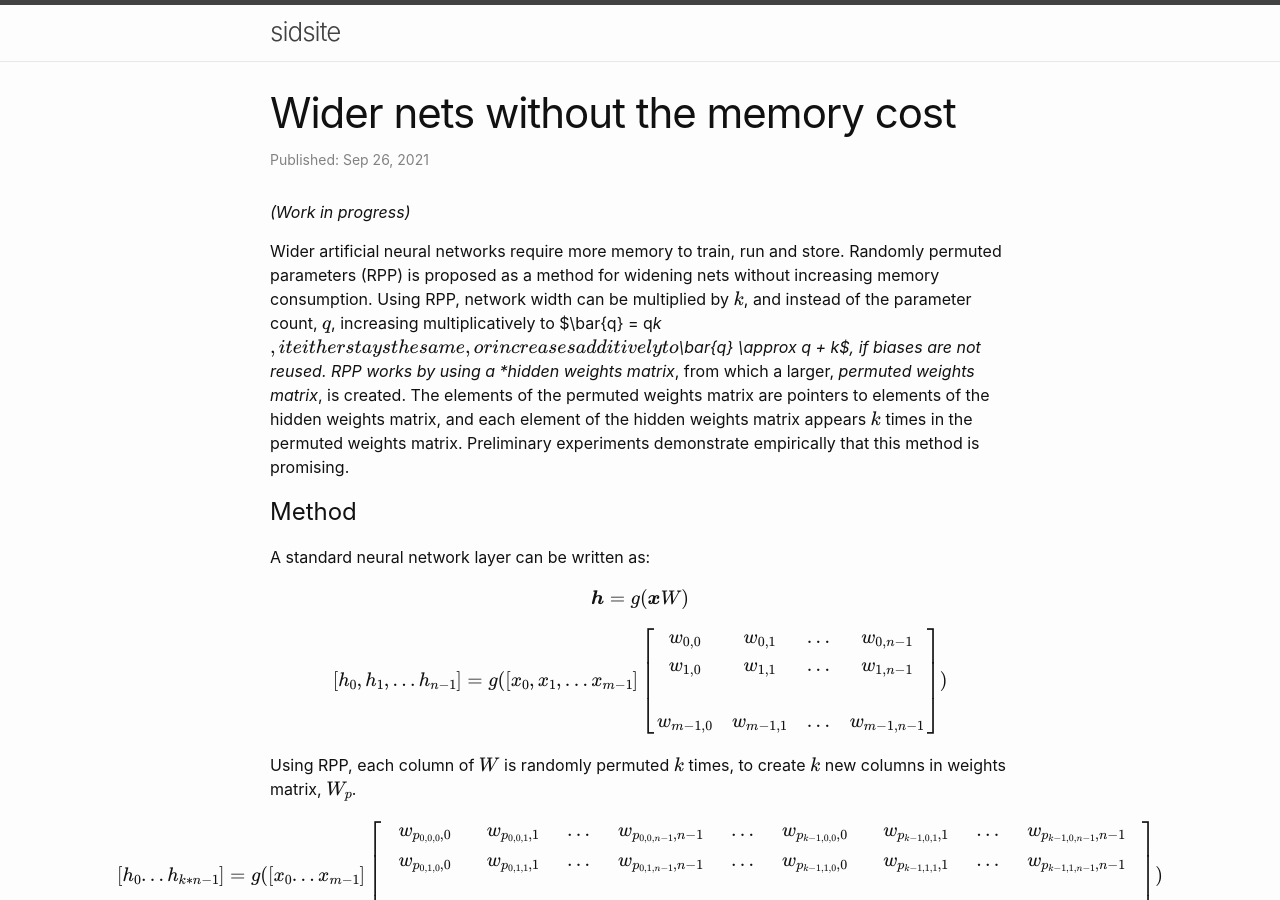
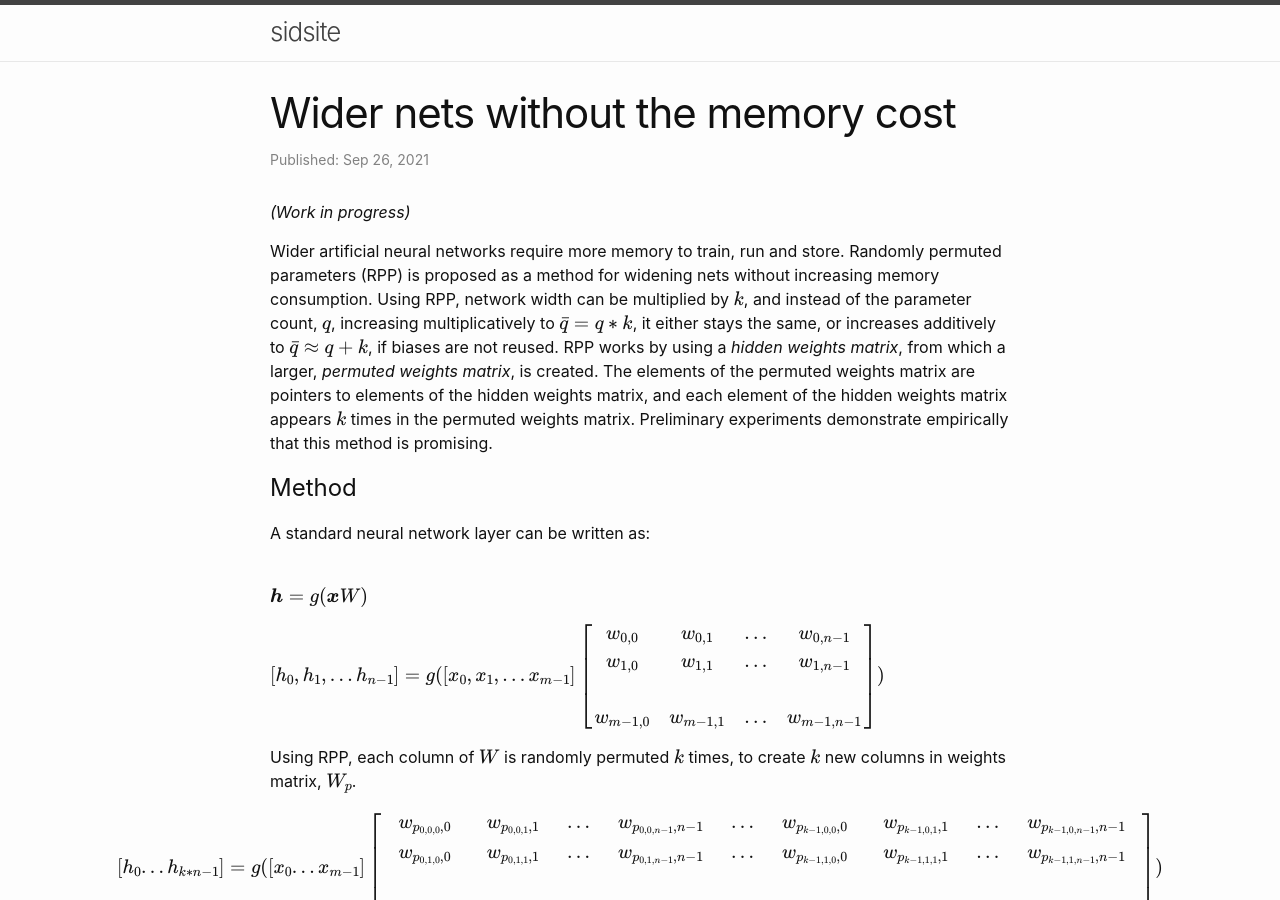
Before and after one commit to sradc/sradc.github.io, a Jekyll site: the page built from _posts/2021-09-26-rpp-nets.md, in a window 1280 px wide and 900 px high. Built offline with Jekyll 4.4.1, drawn with Linux system fonts in a browser that asks for light colours; formulas are drawn with MathJax 3; comment, search, counter and statistics services are not loaded.

Commit message:
added <br>s

```diff
--- a/_posts/2021-09-26-rpp-nets.md
+++ b/_posts/2021-09-26-rpp-nets.md
@@ -14,7 +14,8 @@ nolink: false
 Wider artificial neural networks require more memory to train, run and store.
 Randomly permuted parameters (RPP) is proposed as a method for widening nets without increasing memory consumption.
 Using RPP, network width can be multiplied by $k$, and instead of the parameter count,
-$q$, increasing multiplicatively to $\bar{q} = q*k$,
+$q$,
+increasing multiplicatively to $ \bar{q} = q * k $,
 it either stays the same, or increases additively to
 $\bar{q} \approx q + k$, if biases are not reused.
 RPP works by using a *hidden weights matrix*, from which a larger, *permuted weights matrix*, is created.
@@ -26,7 +27,9 @@ Preliminary experiments demonstrate empirically that this method is promising.
 
 A standard neural network layer can be written as:
 
+<br>
 $$\boldsymbol{h} = g(\boldsymbol{x}W)$$
+<br>
 
 $$ [h_0, h_1,... h_{n-1}] = g([x_0, x_1,... x_{m-1}]
 \begin{bmatrix}
@@ -36,6 +39,7 @@ $$ [h_0, h_1,... h_{n-1}] = g([x_0, x_1,... x_{m-1}]
     w_{m-1,0} & w_{m-1, 1} & ... & w_{m-1, n-1} \\
 \end{bmatrix})
 $$
+<br>
 
 Using RPP, each column of $W$ is randomly permuted $k$ times, to create $k$ new columns in weights matrix, $W_p$.
 
```
